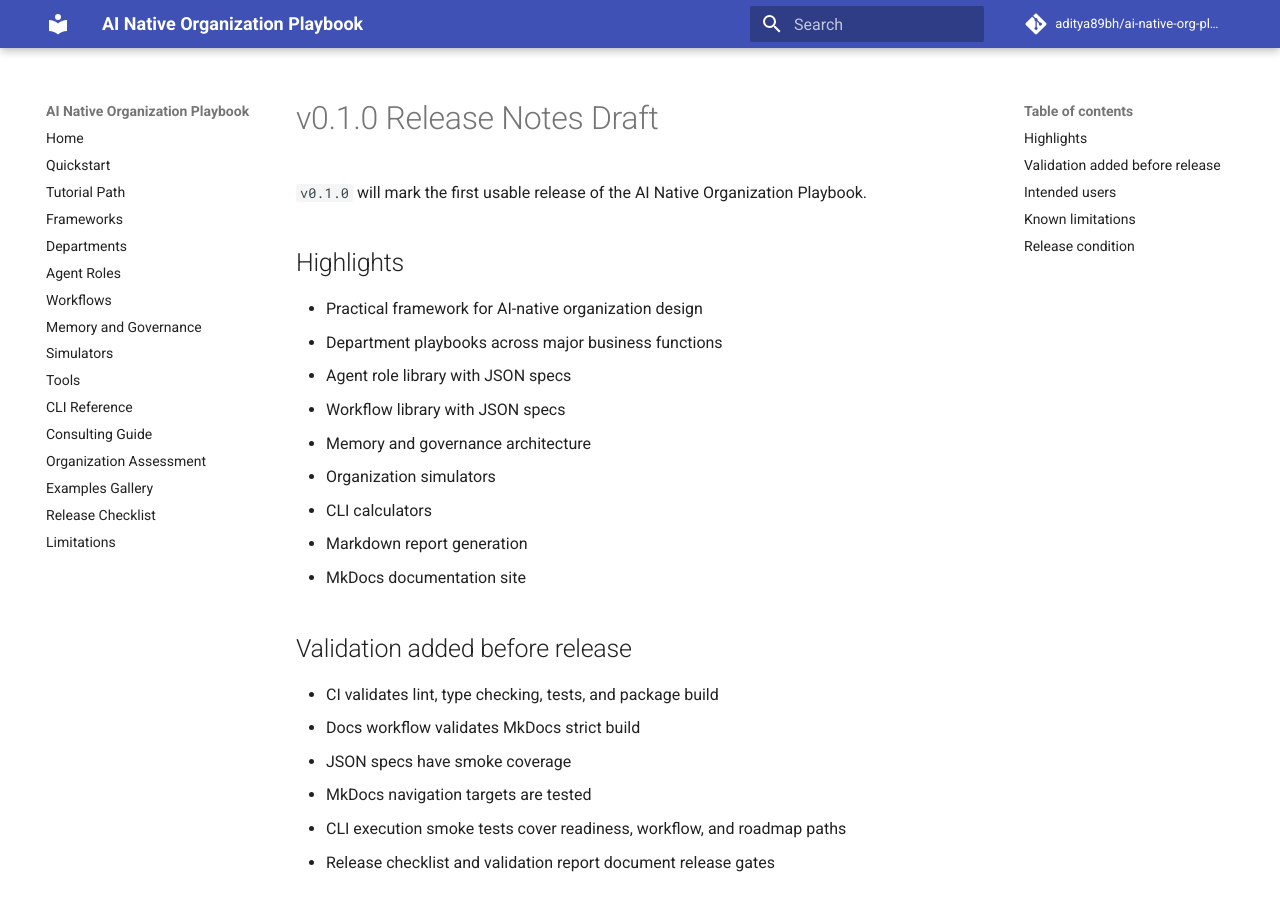
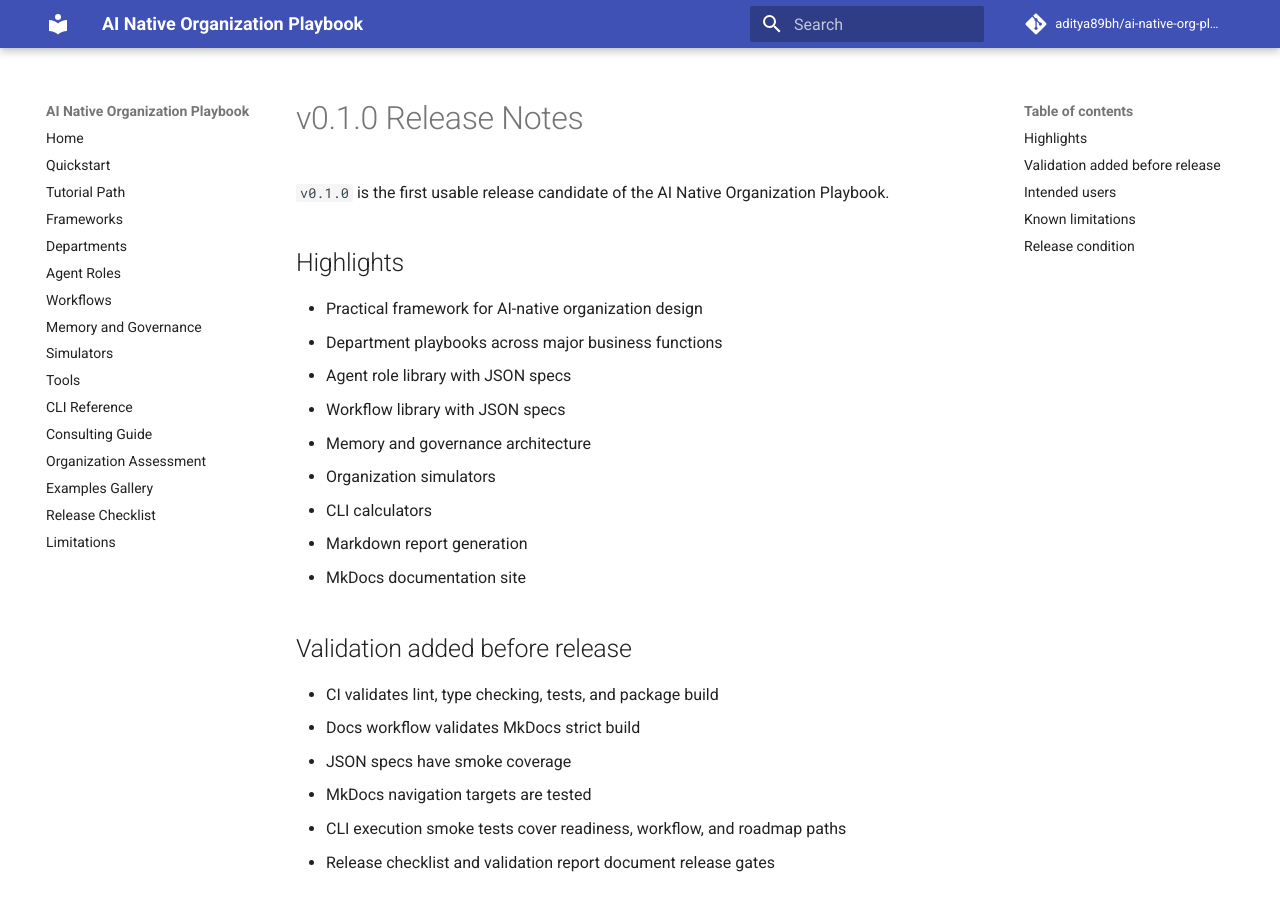
Before and after one commit to aditya89bh/ai-native-org-playbook, an MkDocs documentation site: the page built from docs/release_notes_v0_1_0.md, in a window 1280 px wide and 900 px high. Built offline with MkDocs 1.6.1 and Material for MkDocs 9.7.7, drawn with Linux system fonts in a browser that asks for light colours; comment, search, counter and statistics services are not loaded.

Commit message:
docs: finalize v0.1.0 release notes

```diff
--- a/docs/release_notes_v0_1_0.md
+++ b/docs/release_notes_v0_1_0.md
@@ -1,6 +1,6 @@
-# v0.1.0 Release Notes Draft
+# v0.1.0 Release Notes
 
-`v0.1.0` will mark the first usable release of the AI Native Organization Playbook.
+`v0.1.0` is the first usable release candidate of the AI Native Organization Playbook.
 
 ## Highlights
 
```
